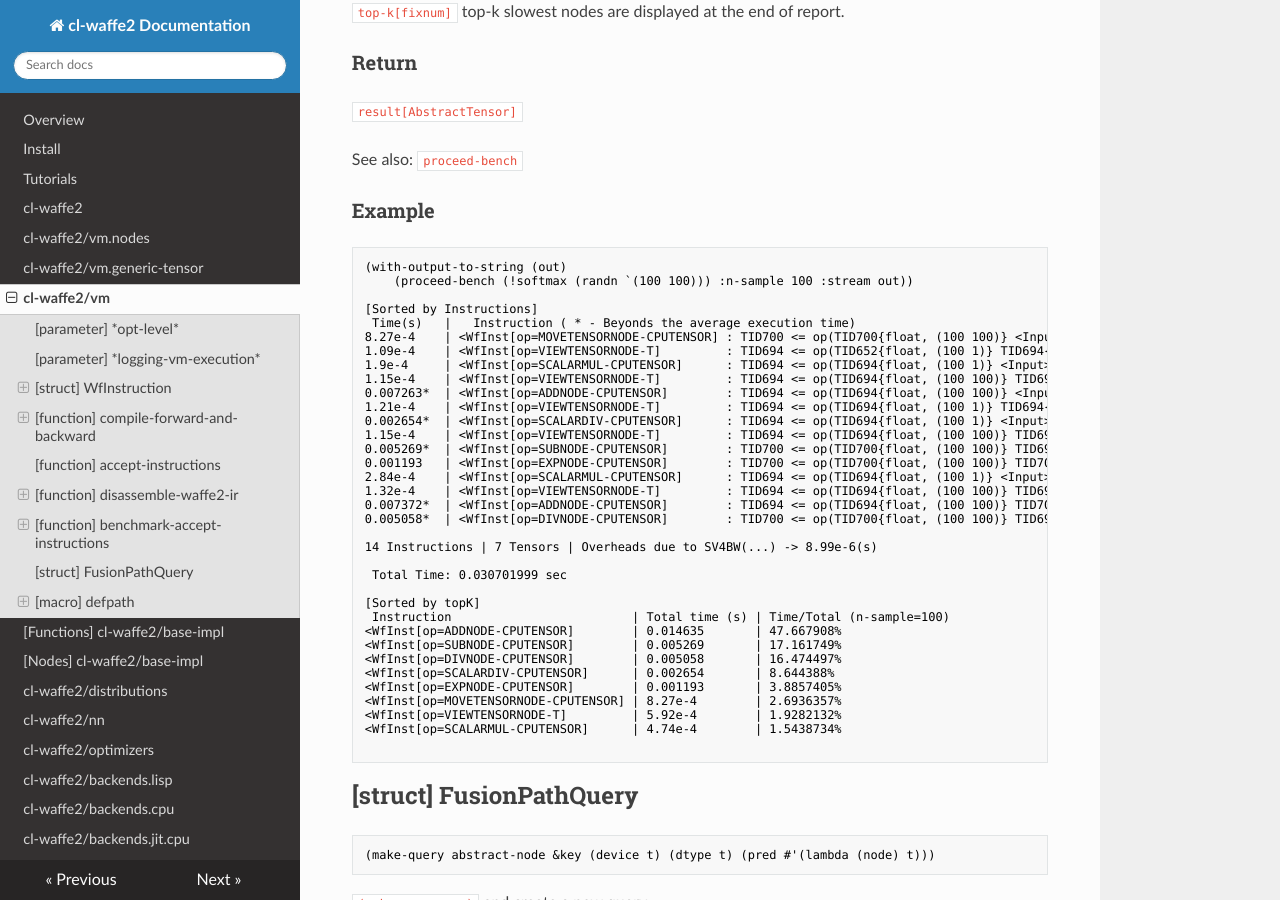
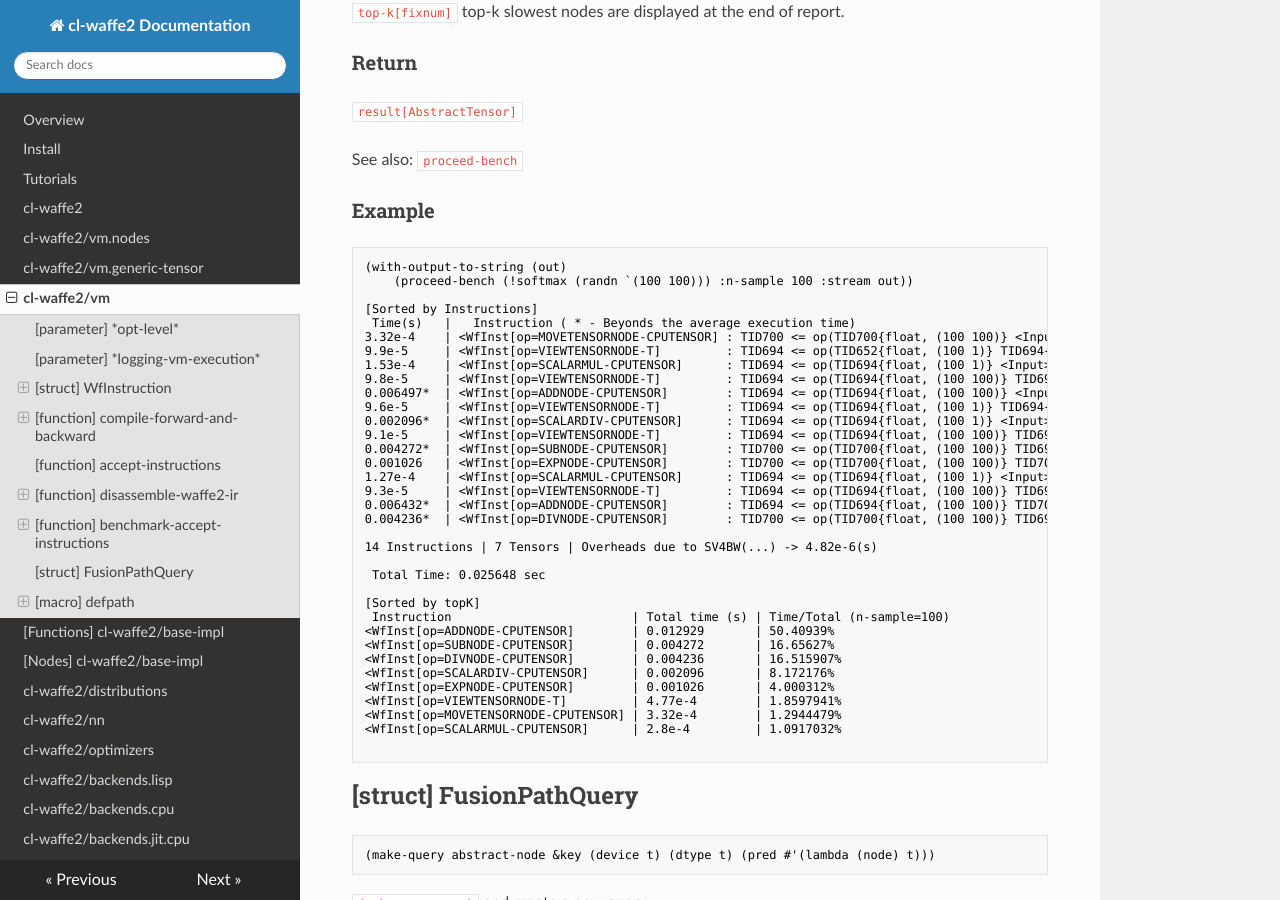
Before and after one commit to hikettei/cl-waffe2, an MkDocs documentation site: the page built from docs/cl-waffe2-docs/docs/vm.md, in a window 1280 px wide and 900 px high, scrolled down 3819 px. Built offline with MkDocs 1.6.1, drawn with Linux system fonts in a browser that asks for light colours; nearby versions of some CDN libraries; some of the changed text lies outside the part shown.

Commit message:
[Documents] Updated

````diff
--- a/docs/cl-waffe2-docs/docs/vm.md
+++ b/docs/cl-waffe2-docs/docs/vm.md
@@ -13,7 +13,7 @@ The package `cl-waffe2/vm` is the central of system, provides low-level features
 - Analyzing compiled codes
     - [disassemble](#function-disassemble-waffe2-ir)
     - [profiling](#function-benchmark-accept-instructions)
-- Adding Symbolic Diff and Device-specific optimization
+- Adding Symbolic Diff and Device-Specific Optimization
     - [FusionPathQuery](./#struct-fusionpathquery)
     - [defpath](./#macro-defpath)
 ## [parameter] `*opt-level*`
@@ -174,35 +174,35 @@ See also: `proceed-bench`
 
 [Sorted by Instructions]
  Time(s)   |   Instruction ( * - Beyonds the average execution time)
-8.27e-4    | <WfInst[op=MOVETENSORNODE-CPUTENSOR] : TID700 <= op(TID700{float, (100 100)} <Input>TID612{float, (100 100)})>
-1.09e-4    | <WfInst[op=VIEWTENSORNODE-T]         : TID694 <= op(TID652{float, (100 1)} TID694{float, (100 1)})>
-1.9e-4     | <WfInst[op=SCALARMUL-CPUTENSOR]      : TID694 <= op(TID694{float, (100 1)} <Input>TID621{float, (1)})>
-1.15e-4    | <WfInst[op=VIEWTENSORNODE-T]         : TID694 <= op(TID694{float, (100 100)} TID694{float, (100 1)})>
-0.007263*  | <WfInst[op=ADDNODE-CPUTENSOR]        : TID694 <= op(TID694{float, (100 100)} <Input>TID612{float, (100 100)})>
-1.21e-4    | <WfInst[op=VIEWTENSORNODE-T]         : TID694 <= op(TID694{float, (100 1)} TID694{float, (100 100)})>
-0.002654*  | <WfInst[op=SCALARDIV-CPUTENSOR]      : TID694 <= op(TID694{float, (100 1)} <Input>TID616{float, (1)})>
-1.15e-4    | <WfInst[op=VIEWTENSORNODE-T]         : TID694 <= op(TID694{float, (100 100)} TID694{float, (100 1)})>
-0.005269*  | <WfInst[op=SUBNODE-CPUTENSOR]        : TID700 <= op(TID700{float, (100 100)} TID694{float, (100 100)})>
-0.001193   | <WfInst[op=EXPNODE-CPUTENSOR]        : TID700 <= op(TID700{float, (100 100)} TID700{float, (100 100)})>
-2.84e-4    | <WfInst[op=SCALARMUL-CPUTENSOR]      : TID694 <= op(TID694{float, (100 1)} <Input>TID749{float, (1)})>
-1.32e-4    | <WfInst[op=VIEWTENSORNODE-T]         : TID694 <= op(TID694{float, (100 100)} TID694{float, (100 1)})>
-0.007372*  | <WfInst[op=ADDNODE-CPUTENSOR]        : TID694 <= op(TID694{float, (100 100)} TID700{float, (100 100)})>
-0.005058*  | <WfInst[op=DIVNODE-CPUTENSOR]        : TID700 <= op(TID700{float, (100 100)} TID694{float, (100 100)})>
+3.32e-4    | <WfInst[op=MOVETENSORNODE-CPUTENSOR] : TID700 <= op(TID700{float, (100 100)} <Input>TID612{float, (100 100)})>
+9.9e-5     | <WfInst[op=VIEWTENSORNODE-T]         : TID694 <= op(TID652{float, (100 1)} TID694{float, (100 1)})>
+1.53e-4    | <WfInst[op=SCALARMUL-CPUTENSOR]      : TID694 <= op(TID694{float, (100 1)} <Input>TID621{float, (1)})>
+9.8e-5     | <WfInst[op=VIEWTENSORNODE-T]         : TID694 <= op(TID694{float, (100 100)} TID694{float, (100 1)})>
+0.006497*  | <WfInst[op=ADDNODE-CPUTENSOR]        : TID694 <= op(TID694{float, (100 100)} <Input>TID612{float, (100 100)})>
+9.6e-5     | <WfInst[op=VIEWTENSORNODE-T]         : TID694 <= op(TID694{float, (100 1)} TID694{float, (100 100)})>
+0.002096*  | <WfInst[op=SCALARDIV-CPUTENSOR]      : TID694 <= op(TID694{float, (100 1)} <Input>TID616{float, (1)})>
+9.1e-5     | <WfInst[op=VIEWTENSORNODE-T]         : TID694 <= op(TID694{float, (100 100)} TID694{float, (100 1)})>
+0.004272*  | <WfInst[op=SUBNODE-CPUTENSOR]        : TID700 <= op(TID700{float, (100 100)} TID694{float, (100 100)})>
+0.001026   | <WfInst[op=EXPNODE-CPUTENSOR]        : TID700 <= op(TID700{float, (100 100)} TID700{float, (100 100)})>
+1.27e-4    | <WfInst[op=SCALARMUL-CPUTENSOR]      : TID694 <= op(TID694{float, (100 1)} <Input>TID749{float, (1)})>
+9.3e-5     | <WfInst[op=VIEWTENSORNODE-T]         : TID694 <= op(TID694{float, (100 100)} TID694{float, (100 1)})>
+0.006432*  | <WfInst[op=ADDNODE-CPUTENSOR]        : TID694 <= op(TID694{float, (100 100)} TID700{float, (100 100)})>
+0.004236*  | <WfInst[op=DIVNODE-CPUTENSOR]        : TID700 <= op(TID700{float, (100 100)} TID694{float, (100 100)})>
 
-14 Instructions | 7 Tensors | Overheads due to SV4BW(...) -> 8.99e-6(s)
+14 Instructions | 7 Tensors | Overheads due to SV4BW(...) -> 4.82e-6(s)
 
- Total Time: 0.030701999 sec
+ Total Time: 0.025648 sec
 
 [Sorted by topK]
  Instruction                         | Total time (s) | Time/Total (n-sample=100)
-<WfInst[op=ADDNODE-CPUTENSOR]        | 0.014635       | 47.667908%
-<WfInst[op=SUBNODE-CPUTENSOR]        | 0.005269       | 17.161749%
-<WfInst[op=DIVNODE-CPUTENSOR]        | 0.005058       | 16.474497%
-<WfInst[op=SCALARDIV-CPUTENSOR]      | 0.002654       | 8.644388%
-<WfInst[op=EXPNODE-CPUTENSOR]        | 0.001193       | 3.8857405%
-<WfInst[op=MOVETENSORNODE-CPUTENSOR] | 8.27e-4        | 2.6936357%
-<WfInst[op=VIEWTENSORNODE-T]         | 5.92e-4        | 1.9282132%
-<WfInst[op=SCALARMUL-CPUTENSOR]      | 4.74e-4        | 1.5438734%
+<WfInst[op=ADDNODE-CPUTENSOR]        | 0.012929       | 50.40939%
+<WfInst[op=SUBNODE-CPUTENSOR]        | 0.004272       | 16.65627%
+<WfInst[op=DIVNODE-CPUTENSOR]        | 0.004236       | 16.515907%
+<WfInst[op=SCALARDIV-CPUTENSOR]      | 0.002096       | 8.172176%
+<WfInst[op=EXPNODE-CPUTENSOR]        | 0.001026       | 4.000312%
+<WfInst[op=VIEWTENSORNODE-T]         | 4.77e-4        | 1.8597941%
+<WfInst[op=MOVETENSORNODE-CPUTENSOR] | 3.32e-4        | 1.2944479%
+<WfInst[op=SCALARMUL-CPUTENSOR]      | 2.8e-4         | 1.0917032%
 
 ```
 
````
Also changed, not shown: other parts of docs/cl-waffe2-docs/docs/vm.md (+1 -1 lines), docs/cl-waffe2-docs/docs/distributions.md (+17 -17 lines), docs/cl-waffe2-docs/docs/nodes.md (+4 -3 lines), docs/cl-waffe2-docs/docs/overview.md (+2 -2 lines).
